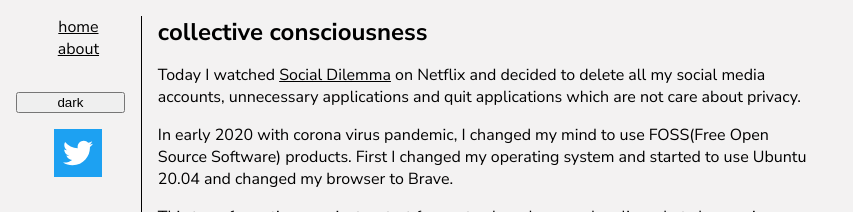
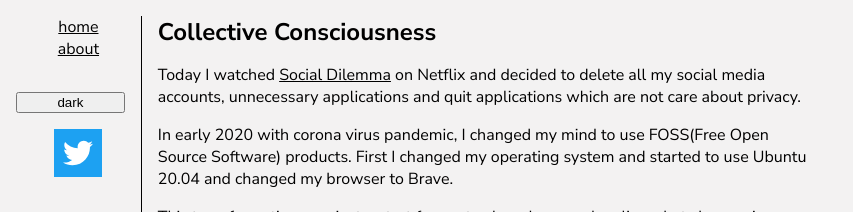
Before and after one commit to sercandumansiz/sercandumansiz.github.io, a Jekyll site: the page built from _posts/2020-09-27-delete-your-socialmedia-accounts.markdown, in a window 1280 px wide. Shown: the top 212 px of the page, without its empty margins (0-853 px from the left). Built offline with Jekyll 4.4.1, drawn with Linux system fonts in a browser that asks for light colours.

```diff
--- a/_posts/2020-09-27-delete-your-socialmedia-accounts.markdown
+++ b/_posts/2020-09-27-delete-your-socialmedia-accounts.markdown
@@ -1,6 +1,6 @@
 ---
 layout: post
-title:  "collective consciousness"
+title:  "Collective Consciousness"
 date:   2020-09-27 17:30:00 +0300
 categories: the-system
 ---
```
